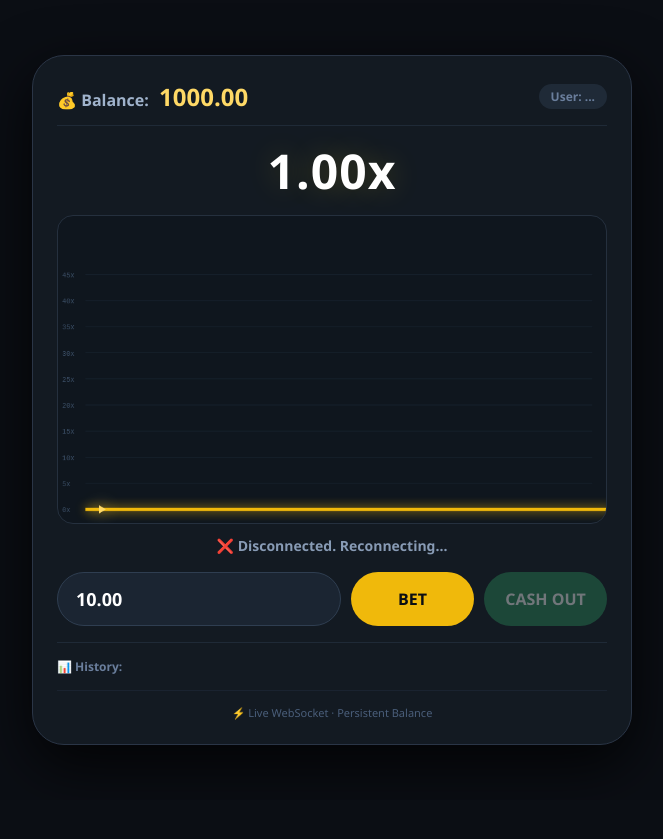
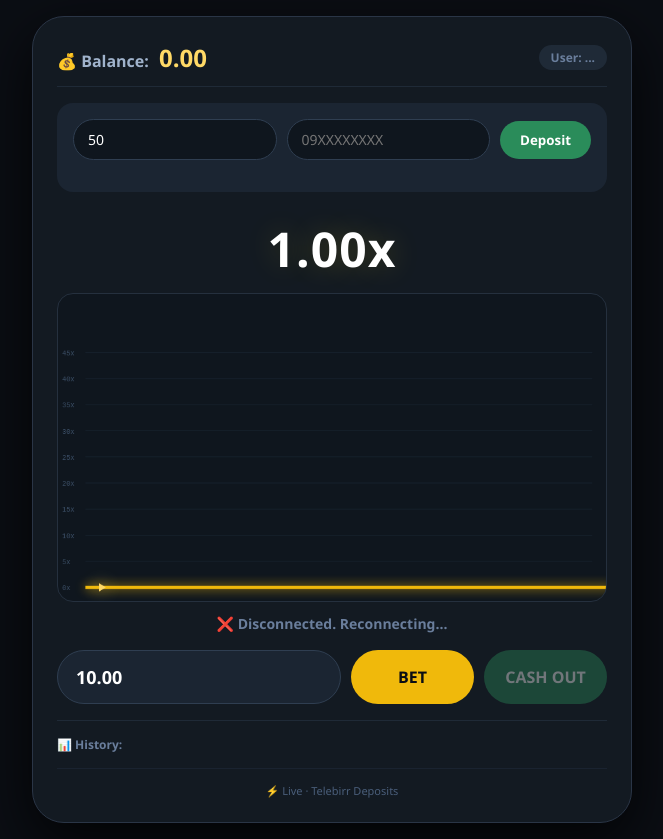
Before and after one commit to mamme234/Ethio-bet, a website: page index.html in a window 1280 px wide. Both pictures are taken after a click on the button "BET". Shown: the whole page, without its empty margins (308-971 px from the left). Before the commit the page ends 800 px from the top, so only its background shows below. Drawn offline with Linux system fonts and the light colour scheme.

Commit message:
Update index.html

```diff
--- a/index.html
+++ b/index.html
@@ -3,7 +3,7 @@
 <head>
   <meta charset="UTF-8">
   <meta name="viewport" content="width=device-width, initial-scale=1.0, user-scalable=no">
-  <title>✈️ Aviator Live</title>
+  <title>✈️ Aviator – Telebirr</title>
   <style>
     * { box-sizing: border-box; margin: 0; font-family: 'Segoe UI', Roboto, sans-serif; }
     body {
@@ -47,12 +47,46 @@
       font-size: 12px;
       font-weight: 600;
     }
+    .deposit-section {
+      background: #1b2532;
+      border-radius: 16px;
+      padding: 16px;
+      margin: 16px 0;
+      display: flex;
+      flex-wrap: wrap;
+      gap: 10px;
+      align-items: center;
+    }
+    .deposit-section input {
+      flex: 1;
+      min-width: 80px;
+      background: #0f161e;
+      border: 1px solid #2f3e51;
+      border-radius: 40px;
+      padding: 10px 14px;
+      color: #fff;
+      font-size: 14px;
+      outline: none;
+    }
+    .deposit-section input:focus { border-color: #f0b90b; }
+    .deposit-section button {
+      background: #2a8c5a;
+      border: none;
+      border-radius: 40px;
+      padding: 10px 20px;
+      color: #fff;
+      font-weight: 700;
+      cursor: pointer;
+      transition: 0.2s;
+    }
+    .deposit-section button:hover { background: #36b06e; }
+    #depositStatus { color: #889bb5; font-size: 13px; width: 100%; margin-top: 6px; }
     .multiplier {
       text-align: center;
       font-size: 48px;
       font-weight: 800;
       color: #fff;
-      padding: 12px 0 4px;
+      padding: 8px 0 4px;
       letter-spacing: 1px;
       text-shadow: 0 0 30px rgba(255,215,0,0.2);
     }
@@ -64,7 +98,6 @@
       display: block;
       margin: 8px 0 12px;
       border: 1px solid #25303e;
-      cursor: pointer;
     }
     .status {
       text-align: center;
@@ -153,23 +186,29 @@
       border-top: 1px solid #1a2330;
       padding-top: 14px;
     }
-    #statusMsg {
-      color: #889bb5;
-    }
   </style>
 </head>
 <body>
 
 <div class="container">
+  <!-- Header -->
   <div class="header">
-    <div class="balance">💰 Balance: <span id="balanceDisplay">1000.00</span></div>
+    <div class="balance">💰 Balance: <span id="balanceDisplay">0.00</span></div>
     <div class="user-id" id="userIdDisplay">User: ...</div>
   </div>
 
+  <!-- Deposit Section -->
+  <div class="deposit-section">
+    <input type="number" id="depositAmount" placeholder="Amount (ETB)" value="50" min="1">
+    <input type="text" id="phoneNumber" placeholder="09XXXXXXXX" maxlength="10">
+    <button id="depositBtn">Deposit</button>
+    <div id="depositStatus"></div>
+  </div>
+
+  <!-- Game -->
   <div class="multiplier" id="multiplierDisplay">1.00x</div>
   <canvas id="gameCanvas" width="800" height="450"></canvas>
-
-  <div class="status" id="statusMsg">⏳ Connecting to server...</div>
+  <div class="status" id="statusMsg">⏳ Connecting...</div>
 
   <div class="controls">
     <input type="number" id="betInput" value="10.00" step="0.50" min="0.50">
@@ -181,7 +220,7 @@
     <span class="history-label">📊 History:</span>
     <div id="historyContainer"></div>
   </div>
-  <div class="footer">⚡ Live WebSocket · Persistent Balance</div>
+  <div class="footer">⚡ Live · Telebirr Deposits</div>
 </div>
 
 <script>
@@ -199,16 +238,19 @@
   const statusMsg = document.getElementById('statusMsg');
   const historyContainer = document.getElementById('historyContainer');
   const userIdDisplay = document.getElementById('userIdDisplay');
+  const depositAmount = document.getElementById('depositAmount');
+  const phoneNumber = document.getElementById('phoneNumber');
+  const depositBtn = document.getElementById('depositBtn');
+  const depositStatus = document.getElementById('depositStatus');
 
   // ---------- STATE ----------
   let balance = 0;
   let userId = '';
   let multiplier = 1.00;
-  let gameStatus = 'waiting'; // 'waiting', 'flying', 'crashed'
+  let gameStatus = 'waiting';
   let hasBet = false;
   let history = [];
   let ws = null;
-  let animationFrame = null;
 
   // ---------- CANVAS DRAWING ----------
   function drawCanvas(currentMultiplier, crashed, crashValue) {
@@ -332,7 +374,6 @@
           betBtn.disabled = false;
           cashoutBtn.disabled = true;
           hasBet = false;
-          // Add to history
           history.unshift(multiplier);
           if (history.length > 15) history.pop();
           renderHistory();
@@ -354,20 +395,16 @@
           betBtn.disabled = false;
           statusMsg.textContent = `✅ Cashed out at ${data.multiplier.toFixed(2)}x! Won ${data.winAmount.toFixed(2)}!`;
           updateUI();
-          // Draw the cashout point
           drawCanvas(data.multiplier, false, 0);
           break;
 
         case 'user_cashed_out':
-          // Social notification (optional)
           statusMsg.textContent = `👤 User ${data.userId.slice(0,6)} cashed out at ${data.multiplier.toFixed(2)}x!`;
           break;
 
         case 'error':
           statusMsg.textContent = `⚠️ ${data.message}`;
-          if (data.message.includes('balance')) {
-            betBtn.disabled = false;
-          }
+          if (data.message.includes('balance')) betBtn.disabled = false;
           break;
 
         default:
@@ -380,9 +417,7 @@
       setTimeout(connectWS, 2000);
     };
 
-    ws.onerror = (err) => {
-      console.error('WebSocket error:', err);
-    };
+    ws.onerror = (err) => console.error('WebSocket error:', err);
   }
 
   // ---------- UI HELPERS ----------
@@ -402,17 +437,56 @@
     });
   }
 
-  // ---------- BUTTON EVENTS ----------
+  // ---------- DEPOSIT ----------
+  depositBtn.addEventListener('click', async () => {
+    const amount = parseFloat(depositAmount.value);
+    const phone = phoneNumber.value.trim();
+
+    if (!amount || amount < 1) {
+      depositStatus.textContent = '⚠️ Enter a valid amount (min 1 ETB)';
+      return;
+    }
+    if (!phone || phone.length < 10) {
+      depositStatus.textContent = '⚠️ Enter a valid phone (09XXXXXXXX)';
+      return;
+    }
+
+    depositStatus.textContent = '⏳ Processing...';
+    depositBtn.disabled = true;
+
+    try {
+      const response = await fetch('/api/deposit', {
+        method: 'POST',
+        headers: { 'Content-Type': 'application/json' },
+        body: JSON.stringify({ userId, amount, phoneNumber: phone })
+      });
+      const data = await response.json();
+
+      if (data.success) {
+        depositStatus.textContent = '✅ Redirecting to Telebirr...';
+        window.location.href = data.paymentUrl;
+      } else {
+        depositStatus.textContent = `❌ Error: ${data.error}`;
+        depositBtn.disabled = false;
+      }
+    } catch (err) {
+      depositStatus.textContent = '❌ Network error. Try again.';
+      depositBtn.disabled = false;
+      console.error(err);
+    }
+  });
+
+  // ---------- BET & CASHOUT ----------
   betBtn.addEventListener('click', () => {
     const amount = parseFloat(betInput.value);
     if (isNaN(amount) || amount <= 0) {
-      statusMsg.textContent = '⚠️ Enter a valid bet amount.';
+      statusMsg.textContent = '⚠️ Enter a valid bet.';
       return;
     }
     if (ws && ws.readyState === WebSocket.OPEN) {
-      ws.send(JSON.stringify({ type: 'place_bet', amount: amount }));
+      ws.send(JSON.stringify({ type: 'place_bet', amount }));
     } else {
-      statusMsg.textContent = '❌ Not connected to server.';
+      statusMsg.textContent = '❌ Not connected.';
     }
   });
 
@@ -435,19 +509,8 @@
   });
 
   // ---------- INIT ----------
-  // Draw initial state
   drawCanvas(1.00, false, 0);
   connectWS();
-
-  // Draw loop for smooth animation when flying
-  function animationLoop() {
-    if (gameStatus === 'flying' && ws) {
-      // The canvas is updated via WebSocket messages.
-      // We just keep the loop alive for future.
-    }
-    requestAnimationFrame(animationLoop);
-  }
-  animationLoop();
 </script>
 </body>
   </html>
```
